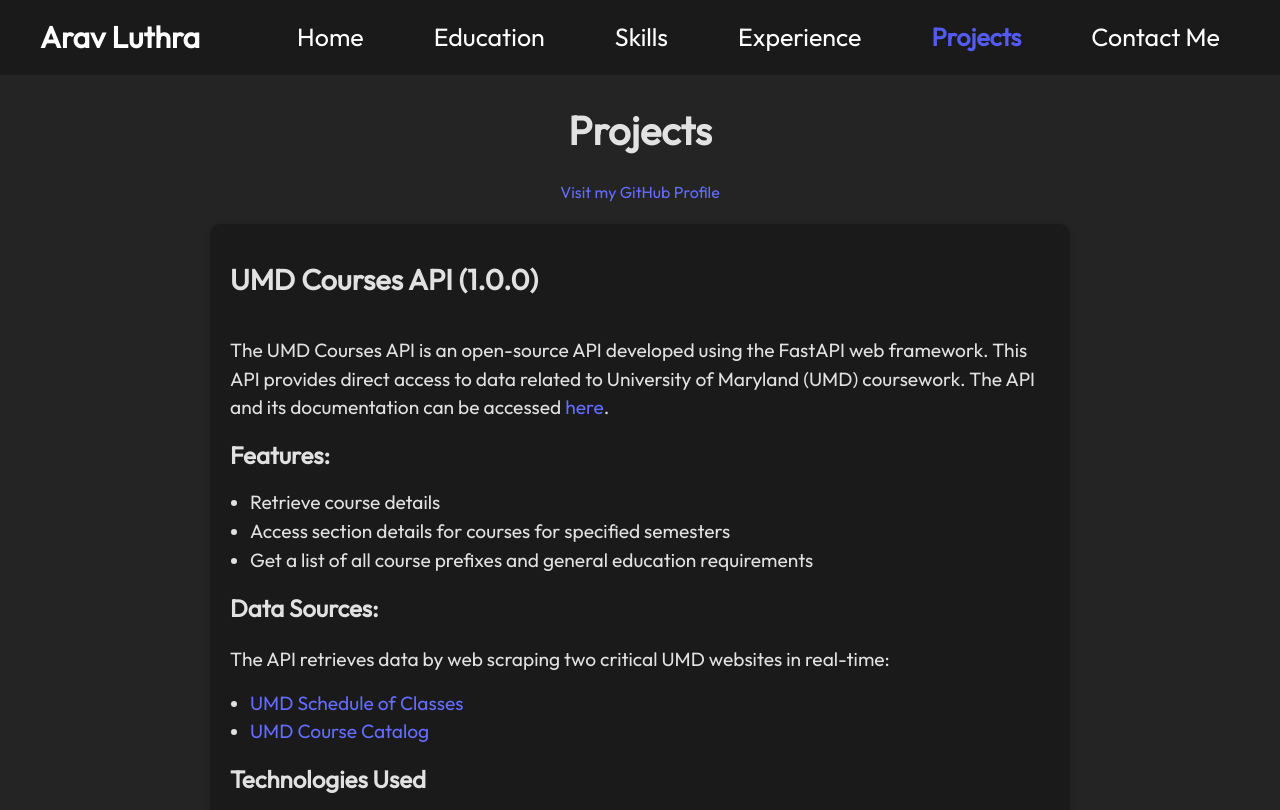
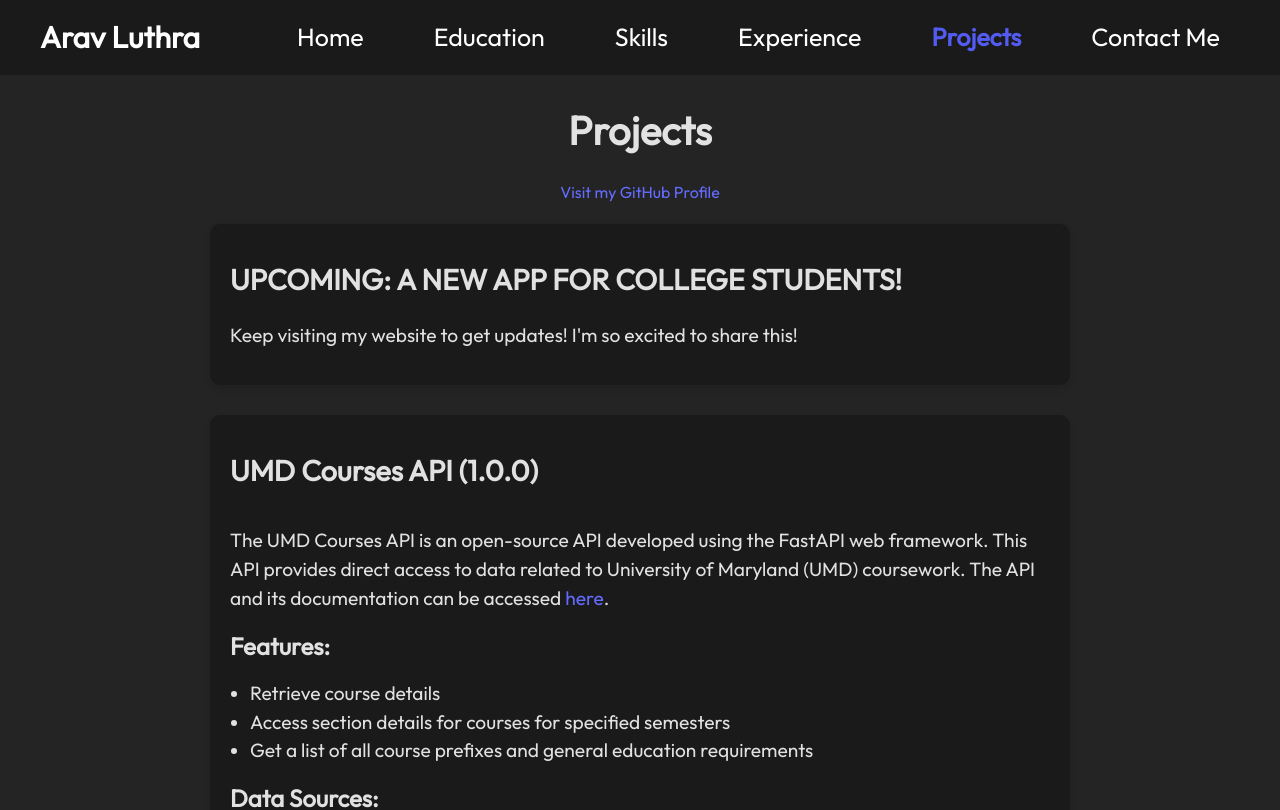
Before and after one commit to aluthra23/personal-website, a React (Vite) app: page /personal-website/projects in a window 1280 px wide. Shown: the top 810 px of the page. Built offline with nearby package versions, Linux system fonts and the light colour scheme.

Commit message:
added upcoming to top of projects

```diff
--- a/src/components/projects/Projects.jsx
+++ b/src/components/projects/Projects.jsx
@@ -26,13 +26,13 @@ const Projects = () => {
           <div className="github-link">
             <a href="https://github.com/aluthra23" className='project-link' target="_blank">Visit my GitHub Profile</a>
           </div>
+          <UpcomingProjects />
           <UMD_API />
           <UMD_ChatBot />
           <UMDScheduleWebScraper />
           <Waiste />
           <MyWebsite/>
           <StockMarketPrediction />
-          <UpcomingProjects />
         </div>
         <Footer/>
       </div>
```
